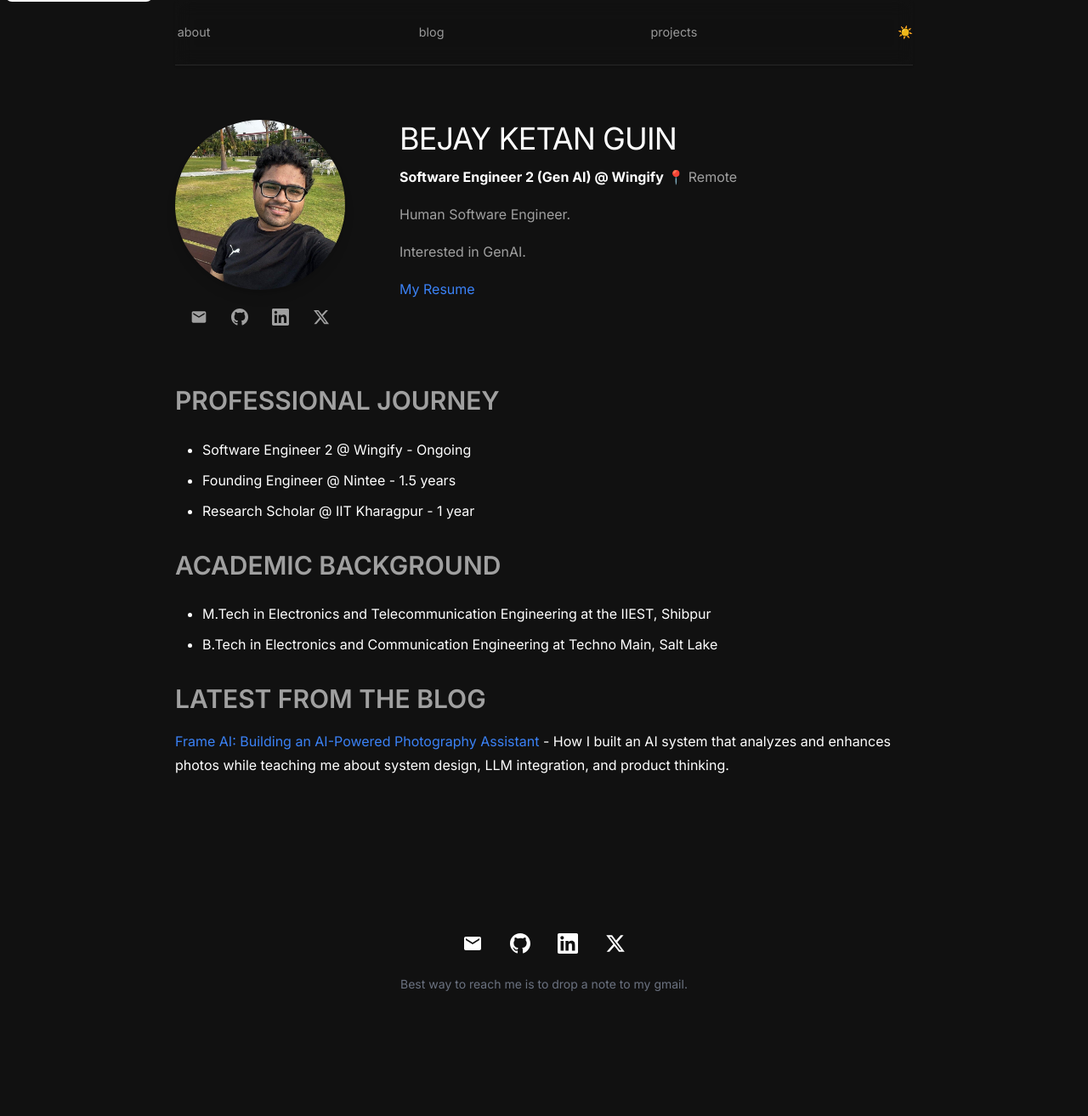
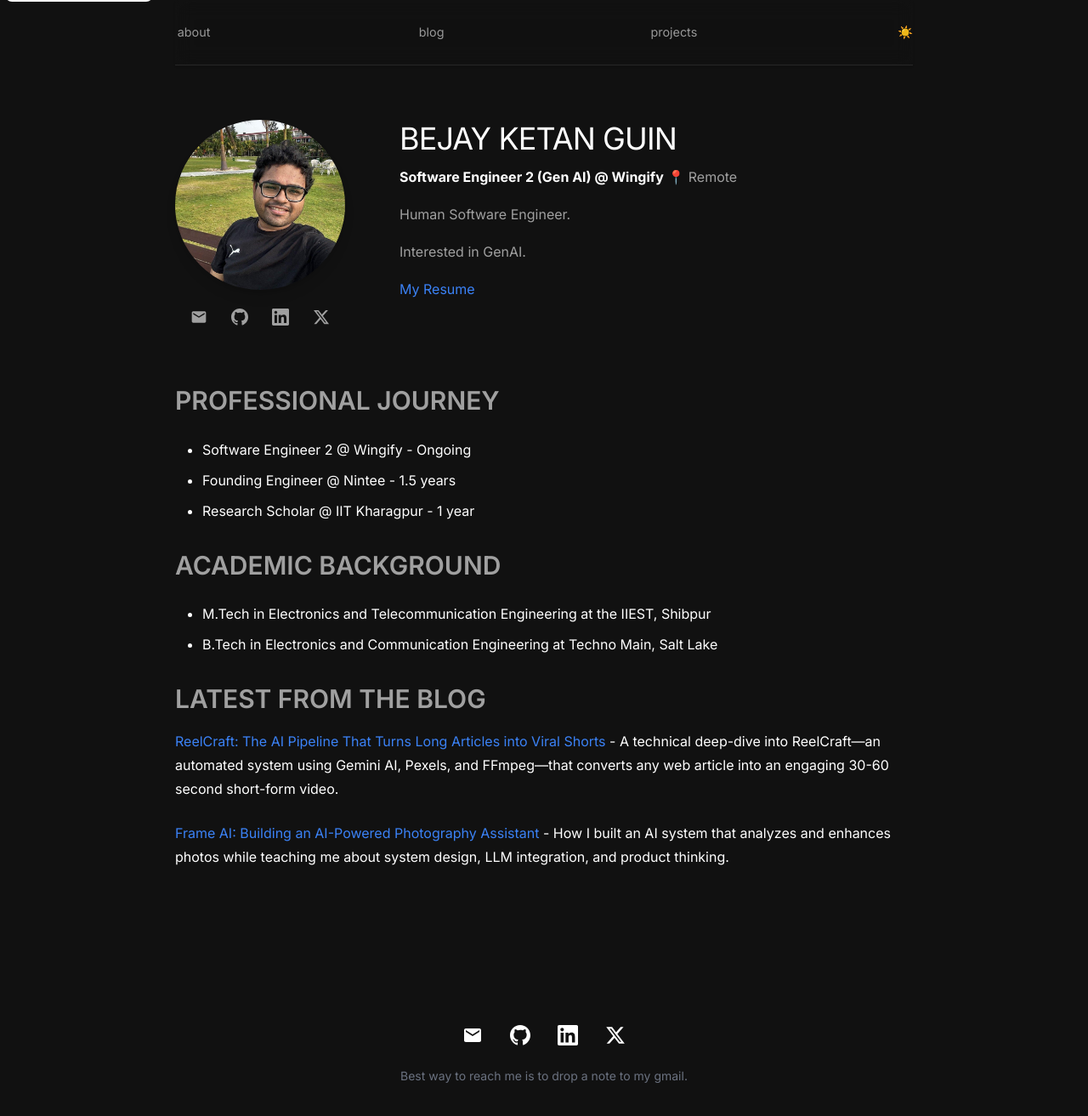
Before and after one commit to BKG123/BKG123.github.io, a Jekyll site: the page built from index.md, in a window 1280 px wide and 1326 px high. Shown: the top 1313 px of the window at 85% size. Built offline with Jekyll 4.4.1, drawn with Linux system fonts in a browser that asks for light colours.

Commit message:
Add new blog entry for "ReelCraft" detailing its AI pipeline for converting articles into short videos. Enhance the "LATEST FROM THE BLOG" section for improved content discoverability.

```diff
--- a/index.md
+++ b/index.md
@@ -55,4 +55,6 @@ Interested in GenAI.
 
 ## LATEST FROM THE BLOG
 
+[ReelCraft: The AI Pipeline That Turns Long Articles into Viral Shorts](/2025/10/30/reel-craft.html) - A technical deep-dive into ReelCraft—an automated system using Gemini AI, Pexels, and FFmpeg—that converts any web article into an engaging 30-60 second short-form video.
+
 [Frame AI: Building an AI-Powered Photography Assistant](/2025/10/20/frame-ai.html) - How I built an AI system that analyzes and enhances photos while teaching me about system design, LLM integration, and product thinking.
```
